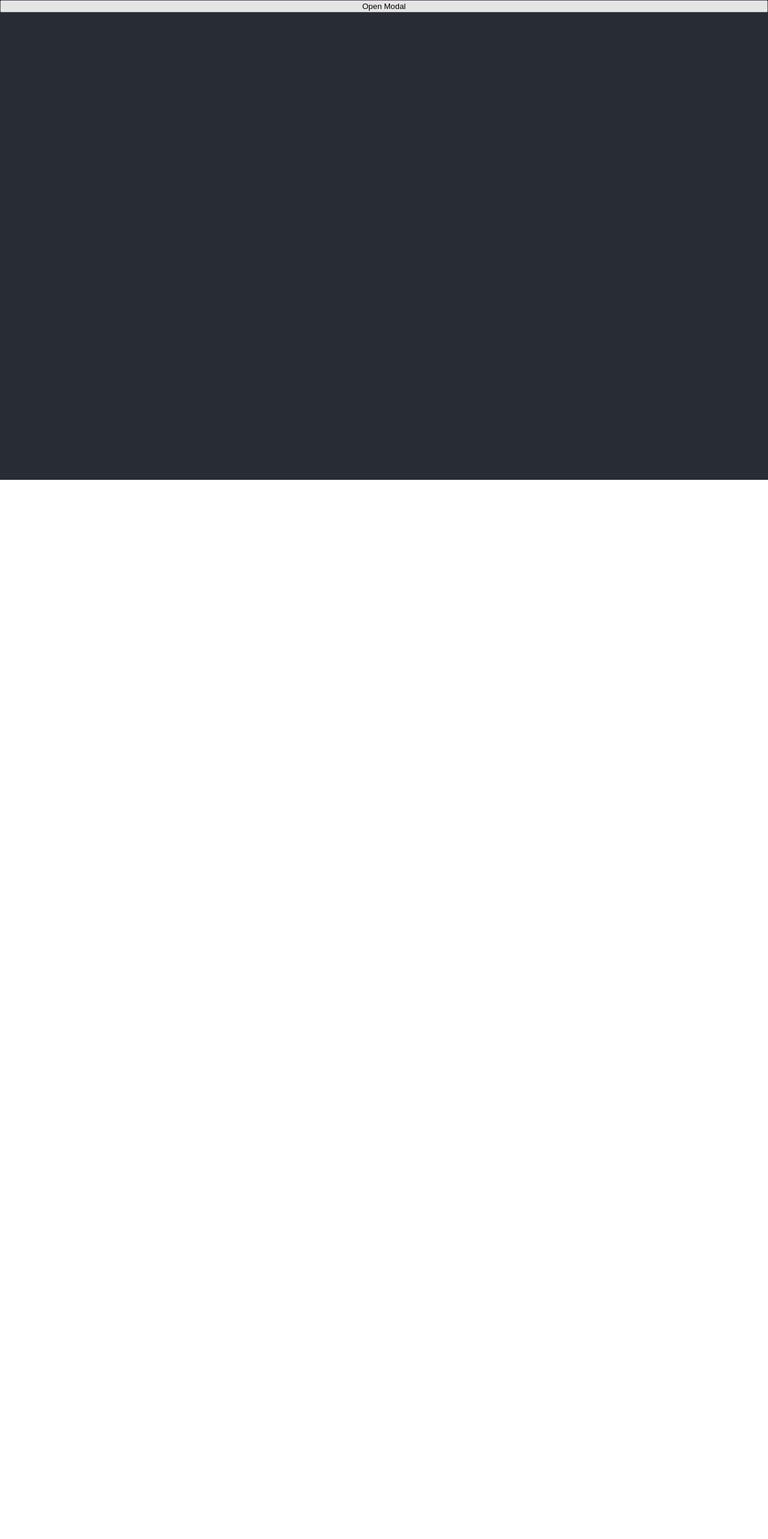
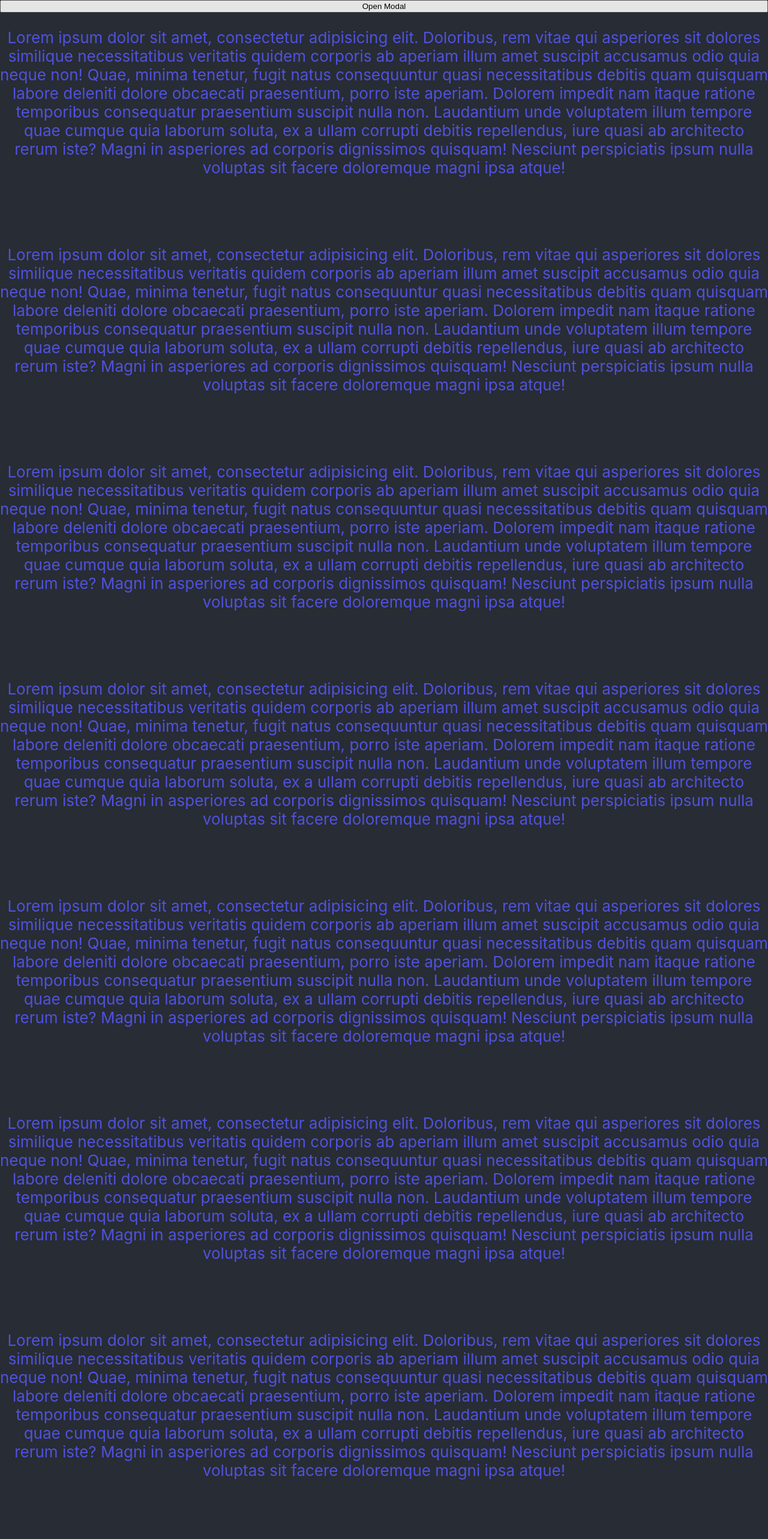
Before and after one commit to Mani007/reactmodals, a React (Create React App) app: page / in a window 1280 px wide. Shown: the top 2566 px of the page at 60% size. Before the commit the page ends 800 px from the top, so only its background shows below. Built offline with nearby package versions, Linux system fonts and the light colour scheme.

Commit message:
Working!! modal y scrool hidden, but you need to wrtie cleanup function

```diff
--- a/src/App.css
+++ b/src/App.css
@@ -46,7 +46,7 @@
   top: 0;
   right: 0;
   bottom: 0;
-  background-color: rgba(0, 0, 0, 0.5);
+  background-color: rgba(209, 203, 203, 0.5);
   /* z-index: 1000; */
   /* overflow-y: auto; */
 
--- a/src/components/Modal.jsx
+++ b/src/components/Modal.jsx
@@ -19,6 +19,17 @@ function Modal() {
   return (
     <>
     <button onClick={toggleModal}>Open Modal</button>
+    <p>Lorem ipsum dolor sit amet, consectetur adipisicing elit. Doloribus, rem vitae qui asperiores sit dolores similique necessitatibus veritatis quidem corporis ab aperiam illum amet suscipit accusamus odio quia neque non! Quae, minima tenetur, fugit natus consequuntur quasi necessitatibus debitis quam quisquam labore deleniti dolore obcaecati praesentium, porro iste aperiam. Dolorem impedit nam itaque ratione temporibus consequatur praesentium suscipit nulla non. Laudantium unde voluptatem illum tempore quae cumque quia laborum soluta, ex a ullam corrupti debitis repellendus, iure quasi ab architecto rerum iste? Magni in asperiores ad corporis dignissimos quisquam! Nesciunt perspiciatis ipsum nulla voluptas sit facere doloremque magni ipsa atque!</p> <br /><br />
+
+    <p>Lorem ipsum dolor sit amet, consectetur adipisicing elit. Doloribus, rem vitae qui asperiores sit dolores similique necessitatibus veritatis quidem corporis ab aperiam illum amet suscipit accusamus odio quia neque non! Quae, minima tenetur, fugit natus consequuntur quasi necessitatibus debitis quam quisquam labore deleniti dolore obcaecati praesentium, porro iste aperiam. Dolorem impedit nam itaque ratione temporibus consequatur praesentium suscipit nulla non. Laudantium unde voluptatem illum tempore quae cumque quia laborum soluta, ex a ullam corrupti debitis repellendus, iure quasi ab architecto rerum iste? Magni in asperiores ad corporis dignissimos quisquam! Nesciunt perspiciatis ipsum nulla voluptas sit facere doloremque magni ipsa atque!</p> <br /><br />
+
+    <p>Lorem ipsum dolor sit amet, consectetur adipisicing elit. Doloribus, rem vitae qui asperiores sit dolores similique necessitatibus veritatis quidem corporis ab aperiam illum amet suscipit accusamus odio quia neque non! Quae, minima tenetur, fugit natus consequuntur quasi necessitatibus debitis quam quisquam labore deleniti dolore obcaecati praesentium, porro iste aperiam. Dolorem impedit nam itaque ratione temporibus consequatur praesentium suscipit nulla non. Laudantium unde voluptatem illum tempore quae cumque quia laborum soluta, ex a ullam corrupti debitis repellendus, iure quasi ab architecto rerum iste? Magni in asperiores ad corporis dignissimos quisquam! Nesciunt perspiciatis ipsum nulla voluptas sit facere doloremque magni ipsa atque!</p> <br /><br />
+    <p>Lorem ipsum dolor sit amet, consectetur adipisicing elit. Doloribus, rem vitae qui asperiores sit dolores similique necessitatibus veritatis quidem corporis ab aperiam illum amet suscipit accusamus odio quia neque non! Quae, minima tenetur, fugit natus consequuntur quasi necessitatibus debitis quam quisquam labore deleniti dolore obcaecati praesentium, porro iste aperiam. Dolorem impedit nam itaque ratione temporibus consequatur praesentium suscipit nulla non. Laudantium unde voluptatem illum tempore quae cumque quia laborum soluta, ex a ullam corrupti debitis repellendus, iure quasi ab architecto rerum iste? Magni in asperiores ad corporis dignissimos quisquam! Nesciunt perspiciatis ipsum nulla voluptas sit facere doloremque magni ipsa atque!</p> <br /><br />
+    <p>Lorem ipsum dolor sit amet, consectetur adipisicing elit. Doloribus, rem vitae qui asperiores sit dolores similique necessitatibus veritatis quidem corporis ab aperiam illum amet suscipit accusamus odio quia neque non! Quae, minima tenetur, fugit natus consequuntur quasi necessitatibus debitis quam quisquam labore deleniti dolore obcaecati praesentium, porro iste aperiam. Dolorem impedit nam itaque ratione temporibus consequatur praesentium suscipit nulla non. Laudantium unde voluptatem illum tempore quae cumque quia laborum soluta, ex a ullam corrupti debitis repellendus, iure quasi ab architecto rerum iste? Magni in asperiores ad corporis dignissimos quisquam! Nesciunt perspiciatis ipsum nulla voluptas sit facere doloremque magni ipsa atque!</p> <br /><br />
+    <p>Lorem ipsum dolor sit amet, consectetur adipisicing elit. Doloribus, rem vitae qui asperiores sit dolores similique necessitatibus veritatis quidem corporis ab aperiam illum amet suscipit accusamus odio quia neque non! Quae, minima tenetur, fugit natus consequuntur quasi necessitatibus debitis quam quisquam labore deleniti dolore obcaecati praesentium, porro iste aperiam. Dolorem impedit nam itaque ratione temporibus consequatur praesentium suscipit nulla non. Laudantium unde voluptatem illum tempore quae cumque quia laborum soluta, ex a ullam corrupti debitis repellendus, iure quasi ab architecto rerum iste? Magni in asperiores ad corporis dignissimos quisquam! Nesciunt perspiciatis ipsum nulla voluptas sit facere doloremque magni ipsa atque!</p> <br /><br />
+    <p>Lorem ipsum dolor sit amet, consectetur adipisicing elit. Doloribus, rem vitae qui asperiores sit dolores similique necessitatibus veritatis quidem corporis ab aperiam illum amet suscipit accusamus odio quia neque non! Quae, minima tenetur, fugit natus consequuntur quasi necessitatibus debitis quam quisquam labore deleniti dolore obcaecati praesentium, porro iste aperiam. Dolorem impedit nam itaque ratione temporibus consequatur praesentium suscipit nulla non. Laudantium unde voluptatem illum tempore quae cumque quia laborum soluta, ex a ullam corrupti debitis repellendus, iure quasi ab architecto rerum iste? Magni in asperiores ad corporis dignissimos quisquam! Nesciunt perspiciatis ipsum nulla voluptas sit facere doloremque magni ipsa atque!</p> <br /><br />
+    <p>Lorem ipsum dolor sit amet, consectetur adipisicing elit. Doloribus, rem vitae qui asperiores sit dolores similique necessitatibus veritatis quidem corporis ab aperiam illum amet suscipit accusamus odio quia neque non! Quae, minima tenetur, fugit natus consequuntur quasi necessitatibus debitis quam quisquam labore deleniti dolore obcaecati praesentium, porro iste aperiam. Dolorem impedit nam itaque ratione temporibus consequatur praesentium suscipit nulla non. Laudantium unde voluptatem illum tempore quae cumque quia laborum soluta, ex a ullam corrupti debitis repellendus, iure quasi ab architecto rerum iste? Magni in asperiores ad corporis dignissimos quisquam! Nesciunt perspiciatis ipsum nulla voluptas sit facere doloremque magni ipsa atque!</p> <br /><br />
+    <p>Lorem ipsum dolor sit amet, consectetur adipisicing elit. Doloribus, rem vitae qui asperiores sit dolores similique necessitatibus veritatis quidem corporis ab aperiam illum amet suscipit accusamus odio quia neque non! Quae, minima tenetur, fugit natus consequuntur quasi necessitatibus debitis quam quisquam labore deleniti dolore obcaecati praesentium, porro iste aperiam. Dolorem impedit nam itaque ratione temporibus consequatur praesentium suscipit nulla non. Laudantium unde voluptatem illum tempore quae cumque quia laborum soluta, ex a ullam corrupti debitis repellendus, iure quasi ab architecto rerum iste? Magni in asperiores ad corporis dignissimos quisquam! Nesciunt perspiciatis ipsum nulla voluptas sit facere doloremque magni ipsa atque!</p> <br /><br />
     {modal && <Showmodal toggleModal={toggleModal}/>}
     </>
   )
--- a/src/components/Showmodal.jsx
+++ b/src/components/Showmodal.jsx
@@ -1,6 +1,9 @@
-import React from 'react'
+import React, { useEffect } from 'react'
 
 function Showmodal({toggleModal}) {
+    useEffect(() =>{
+        document.body.style.overflowY = 'hidden';
+    },[])
   return (
     <>
     <div className='modal-wrapper' onClick={toggleModal}></div>
```
